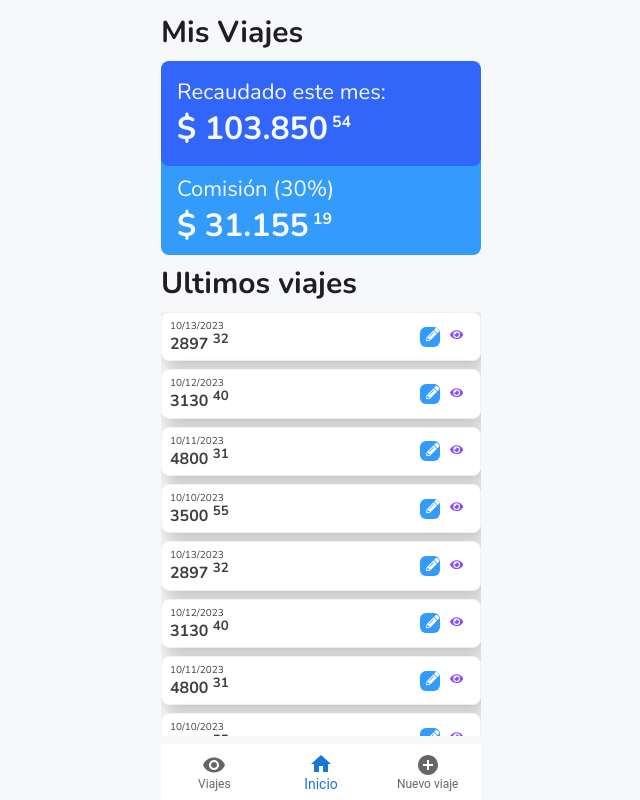
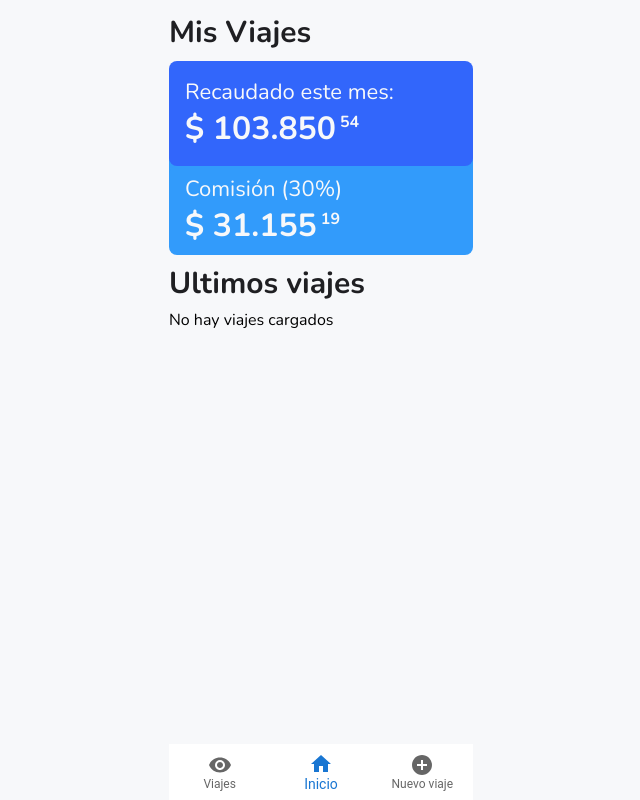
Before and after one commit to carorivilli/proyecto-integrador, a React (Vite) app: page /home in a window 1280 px wide. Shown: the whole page, without its empty margins (319-959 px from the left). Built offline with nearby package versions, Linux system fonts and the light colour scheme; a web font is replaced by a local one.

Commit message:
Implementacion localStorage creando hook propio

```diff
--- a/src/components/trips/TripsForm.jsx
+++ b/src/components/trips/TripsForm.jsx
@@ -5,9 +5,13 @@ import Input from "../ui/Input";
 import Label from "../ui/Label";
 import TextArea from "../ui/TextArea";
 import Button from "../ui/Button";
+import { useTrips } from "../../hooks/useTrips";
+
+
 
 function TripsForm(props) {
   const { modo, tripValue } = props;
+  const { addTrip, editTrip } = useTrips();
 
   const isNewTrip = modo === "new";
   const isEditTrip = modo === "edit";
@@ -73,6 +77,12 @@ function TripsForm(props) {
 
   const handleSubmit = (event) => {
     event.preventDefault();
+    if(isEditTrip){
+      editTrip(tripValue.id, trip);
+    }
+    if(isNewTrip){
+      addTrip(trip);
+    }
     alert("Se ha guardado el viaje");
     navigate("/home");
   };
--- /dev/null
+++ b/src/hooks/useTrips.jsx
@@ -0,0 +1,49 @@
+import { useState } from "react"
+export function useTrips(){
+    const getTripsFromLocalStorage = () => {
+        const trips = localStorage.getItem('trips')
+        if(trips){
+            return JSON.parse(trips)
+        }
+        return []
+    }
+
+    const [trips, setTrips] = useState(getTripsFromLocalStorage())
+
+    const saveTrips = (newTrips) => {
+        setTrips(newTrips)
+        localStorage.setItem('trips', JSON.stringify(newTrips))
+    }
+
+    const addTrip = (trip) => {
+        let newTripId = 1
+        for(let i = 0; i < trips.length; i++){
+            if(trips[i].id > newTripId){
+                newTripId = trips[i].id +1
+            }
+        }
+        const newTrips = [...trips, {...trip, id: newTripId}]
+        saveTrips(newTrips)
+    }
+
+    const editTrip = (id, trip) =>{
+        const newTrips = trips.map((t) => {
+            if(t.id === id){
+                return {...trip, id}
+            }
+            return t
+        })
+        saveTrips(newTrips)
+    }
+
+    const getTripById = (id) => {
+        return trips.find((trip) => trip.id == id)
+    }
+
+    return{
+        addTrip,
+        editTrip,
+        getTripById,
+        trips
+    }
+}
--- a/src/pages/AllTrips.jsx
+++ b/src/pages/AllTrips.jsx
@@ -1,10 +1,11 @@
 
 import Trips from "../components/ui/Trips";
-import { trips } from "./Home";
+import { useTrips } from "../hooks/useTrips";
 import "./allTrips.css"
 import SimpleBottomNavigation from "../components/ui/BottomNavigation";
 
 function AllTrips() {
+  const {trips} = useTrips();
   return (
     <div className="contenedor">
       <h1 className="titulo">Todos los viajes</h1>
--- a/src/pages/EditTrip.jsx
+++ b/src/pages/EditTrip.jsx
@@ -1,18 +1,22 @@
 
 import { useParams } from "react-router-dom";
-import { trips } from "./Home";
 import TripsForm from "../components/trips/TripsForm";
+import { useTrips } from "../hooks/useTrips";
+import SimpleBottomNavigation from "../components/ui/BottomNavigation";
+
 
 
 
 function EditTrip() {
+  const { getTripById} = useTrips();
 
   const { tripId } = useParams(); //El useParams es un hook que nos permite acceder a los parámetros de la URL. En este caso, el parámetro que nos interesa es el id del viaje que queremos editar.
-  const trip = trips.find((trip) => trip.id == tripId);
+  const trip = getTripById(tripId);
   return (
-    <TripsForm modo="edit" tripValue={trip} />
-
-
+    <div id="contenedorGeneral">
+      <TripsForm modo="edit" tripValue={trip}></TripsForm>
+      <SimpleBottomNavigation number={-1} />
+    </div>
   );
 }
 
--- a/src/pages/Home.jsx
+++ b/src/pages/Home.jsx
@@ -6,70 +6,10 @@ import Trips from "../components/ui/Trips";
 
 import SimpleBottomNavigation from "../components/ui/BottomNavigation";
 
-export const trips = [
-  {
-    id: 1,
-    date: new Date(2023, 9, 13),
-    amount: "2897.33",
-  },
-  {
-    id: 2,
-    date: new Date(2023, 9, 12),
-    amount: "3130.41",
-  },
-  {
-    id: 3,
-    date: new Date(2023, 9, 11),
-    amount: "4800.32",
-  },
-  {
-    id: 4,
-    date: new Date(2023, 9, 10),
-    amount: "3500.56",
-  },
-  {
-    id: 5,
-    date: new Date(2023, 9, 13),
-    amount: "2897.33",
-  },
-  {
-    id: 6,
-    date: new Date(2023, 9, 12),
-    amount: "3130.41",
-  },
-  {
-    id: 7,
-    date: new Date(2023, 9, 11),
-    amount: "4800.32",
-  },
-  {
-    id: 8,
-    date: new Date(2023, 9, 10),
-    amount: "3500.56",
-  },
-  {
-    id: 9,
-    date: new Date(2023, 9, 13),
-    amount: "2897.33",
-  },
-  {
-    id: 10,
-    date: new Date(2023, 9, 12),
-    amount: "3130.41",
-  },
-  {
-    id: 11,
-    date: new Date(2023, 9, 11),
-    amount: "4800.32",
-  },
-  {
-    id: 12,
-    date: new Date(2023, 9, 10),
-    amount: "3500.56",
-  },
-];
+import { useTrips } from "../hooks/useTrips";
 
 function Home() {
+  const {trips} = useTrips();
   return (
     <div id="contenedor">
       <h1 className="tituloMisViajes">Mis Viajes</h1>
@@ -99,6 +39,9 @@ function Home() {
             amount={trip.amount}
           />
         ))}
+        {trips.length === 0 && (
+          <p>No hay viajes cargados</p>
+        )}
       </div>
       <div className="barraNav">
         <SimpleBottomNavigation number={1} />
--- a/src/pages/ReadTrip.jsx
+++ b/src/pages/ReadTrip.jsx
@@ -1,12 +1,17 @@
 import TripsForm from "../components/trips/TripsForm";
 import { useParams } from "react-router-dom";
-import { trips } from "./Home";
+import { useTrips } from "../hooks/useTrips";
+import SimpleBottomNavigation from "../components/ui/BottomNavigation";
 
  const ReadTrip = () => {
+  const {trips} = useTrips();
   const { tripId } = useParams(); //El useParams es un hook que nos permite acceder a los parámetros de la URL. En este caso, el parámetro que nos interesa es el id del viaje que queremos editar.
   const trip = trips.find((trip) => trip.id == tripId);
   return(
-    <TripsForm modo="read" tripValue={trip} />
+    <div id="contenedorGeneral">
+      <TripsForm modo="read" tripValue={trip}></TripsForm>
+      <SimpleBottomNavigation number={-1} />
+    </div>
 
   );
 };
--- a/src/pages/allTrips.css
+++ b/src/pages/allTrips.css
@@ -3,8 +3,8 @@
   min-width: 320px;
   max-width: 500px;
   width: 100%;
-  height: 92vh;
-  padding: 12px 12px 24px 12px;
+  height: 100vh;
+  padding: 12px 12px 0px 12px;
   box-sizing: border-box;
   flex-direction: column;
   justify-content: start;
--- a/src/pages/home.css
+++ b/src/pages/home.css
@@ -4,7 +4,7 @@
   max-width: 500px;
   width: 100%;
   height: 100vh;
-  padding: 12px 0px 0px 0px;
+  padding: 12px 8px 0px 8px;
   flex-direction: column;
   gap: 8px;
   box-sizing: border-box;
--- a/src/pages/login.css
+++ b/src/pages/login.css
@@ -29,7 +29,6 @@
 }
 
 
-
 .recordar {
   margin: 15px 0 20px 5px;
   cursor: pointer;
```
